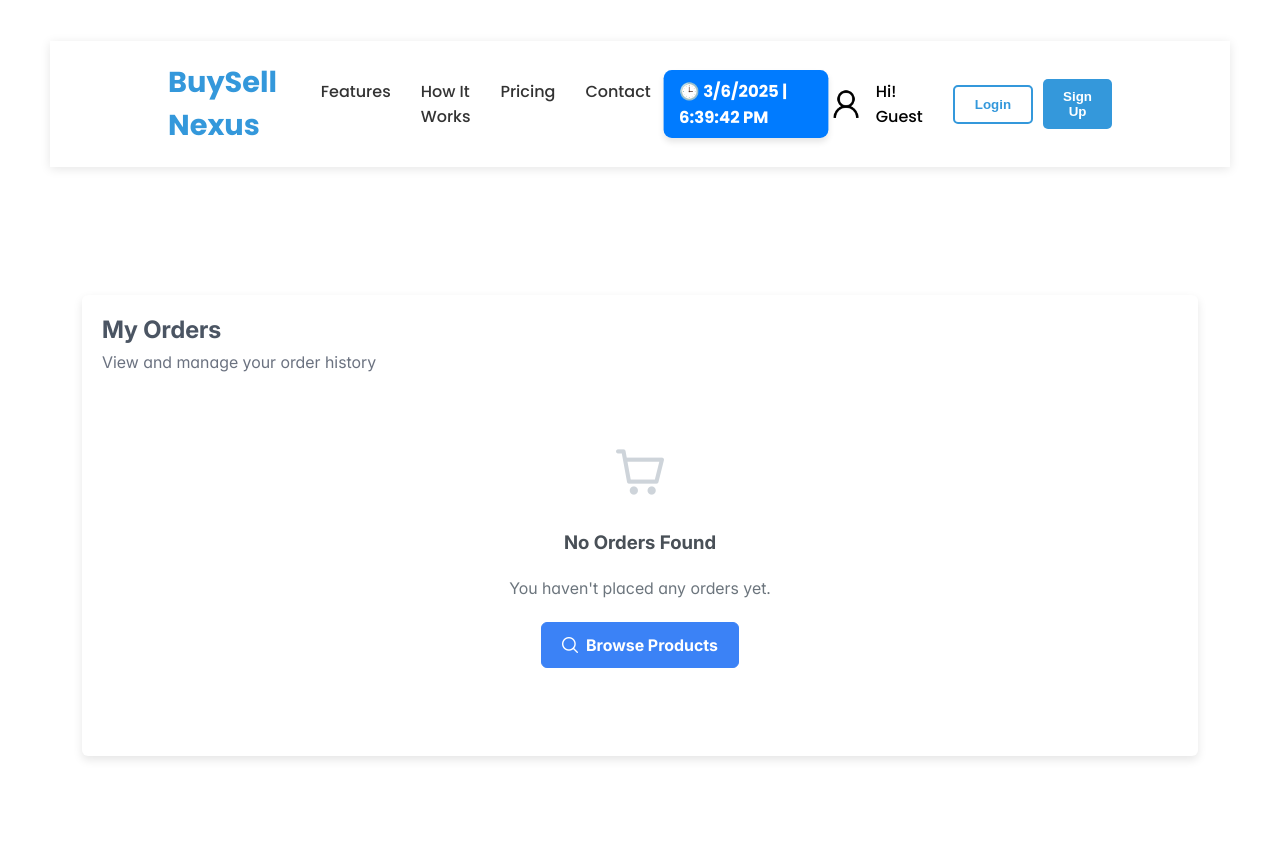
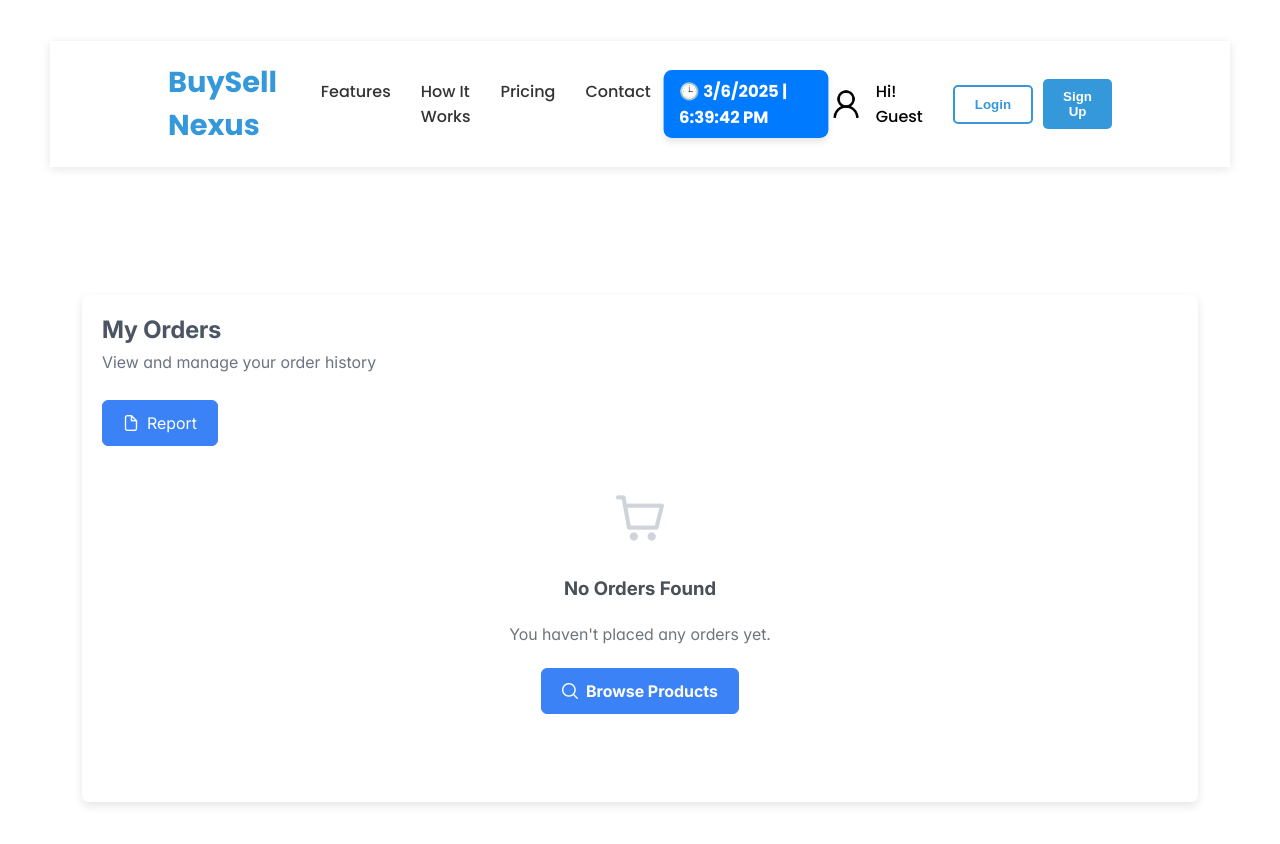
Before and after one commit to Ushan2001/ITPM, a React (Create React App) app in the folder frontend/: page /my-orders in a window 1280 px wide. Shown: the top 844 px of the page. Built offline with nearby package versions, Linux system fonts and the light colour scheme; no server answers.

Commit message:
report generate button

```diff
--- a/frontend/src/features/Buyer/Orders/MyOrders.js
+++ b/frontend/src/features/Buyer/Orders/MyOrders.js
@@ -1,17 +1,17 @@
-import React, { useState, useEffect, useRef } from "react";
+import { Button } from "primereact/button";
+import { Card } from "primereact/card";
+import { Column } from "primereact/column";
+import { ConfirmDialog, confirmDialog } from "primereact/confirmdialog";
+import { DataTable } from "primereact/datatable";
+import { Dialog } from "primereact/dialog";
+import { Image } from "primereact/image";
+import { ProgressSpinner } from "primereact/progressspinner";
+import { Tag } from "primereact/tag";
+import { Toast } from "primereact/toast";
+import React, { useEffect, useRef, useState } from "react";
 import { useNavigate } from "react-router-dom";
-import { Card } from "primereact/card";
-import { Button } from "primereact/button";
-import { DataTable } from "primereact/datatable";
-import { Column } from "primereact/column";
-import { Toast } from "primereact/toast";
-import { Tag } from "primereact/tag";
-import { Dialog } from "primereact/dialog";
-import { ProgressSpinner } from "primereact/progressspinner";
-import { ConfirmDialog, confirmDialog } from "primereact/confirmdialog";
-import { Image } from "primereact/image";
+import config from "../../../config/index";
 import NavBar from "../../../pages/NavBar";
-import config from "../../../config/index";
 import "./style.css";
 
 const MyOrders = () => {
@@ -157,14 +157,19 @@ const MyOrders = () => {
     setDetailsDialog(true);
   };
 
+  const goToMyReport = () => {
+    navigate("/my-report");
+  };
+
   const productTemplate = (rowData) => {
     return (
       <div className="product-cell">
-        <span className="product-name">{rowData.productId?.title || "No Product Available"}</span>
+        <span className="product-name">
+          {rowData.productId?.title || "No Product Available"}
+        </span>
       </div>
     );
   };
-
 
   const statusTemplate = (rowData) => {
     return (
@@ -257,6 +262,13 @@ const MyOrders = () => {
           subTitle="View and manage your order history"
           className="orders-card"
         >
+          <div className="flex justify-end mb-4">
+            <Button onClick={goToMyReport}>
+              <i className="pi pi-file" />
+              <span className="ml-2">Report</span>
+            </Button>
+          </div>
+
           {loading ? (
             <div className="loading-container">
               <ProgressSpinner />
```
Also changed, not shown: frontend/src/features/Buyer/Report/OrderReport.js (added), 2 other files (tests, documents, lock files or other folders).
